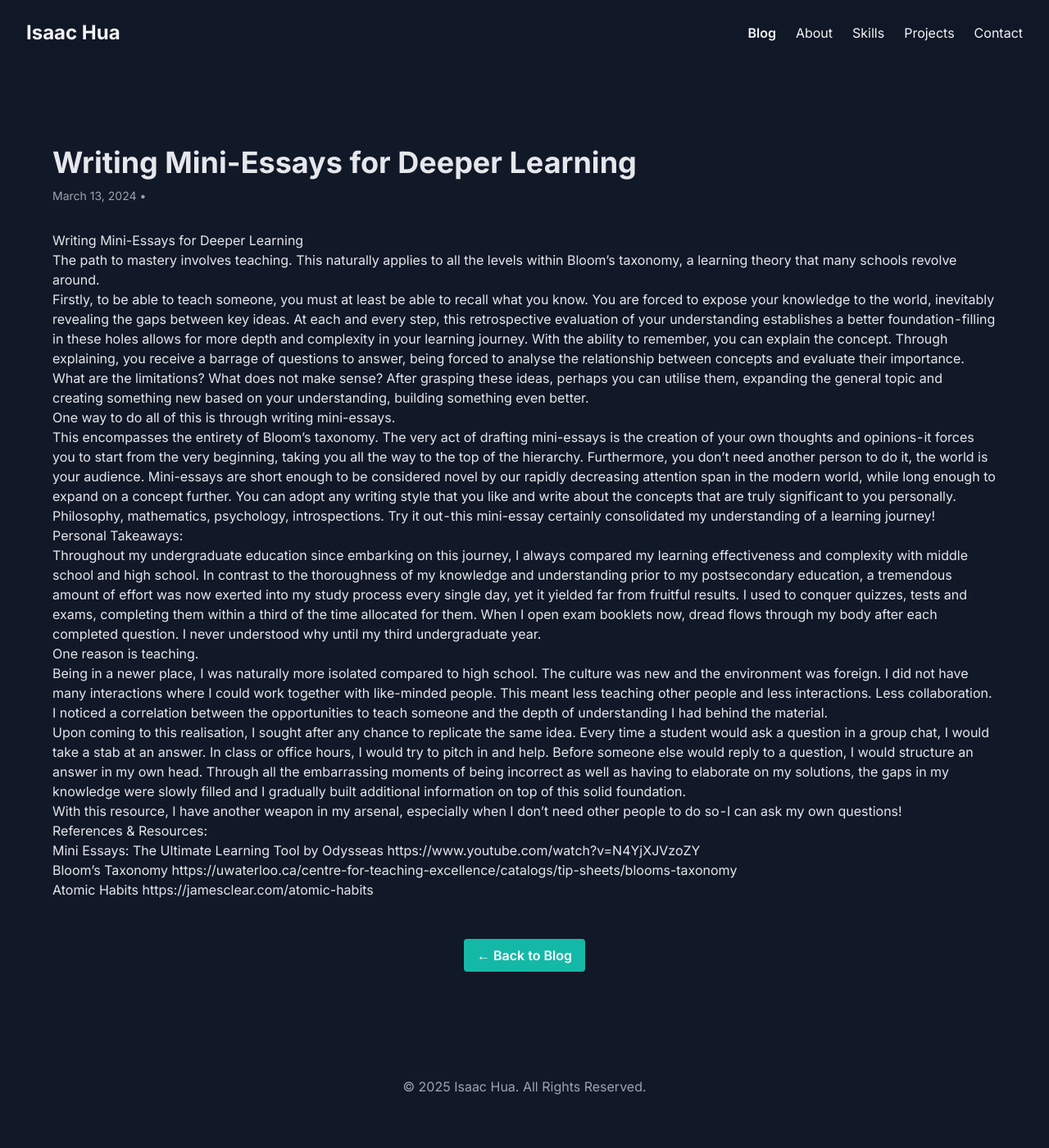
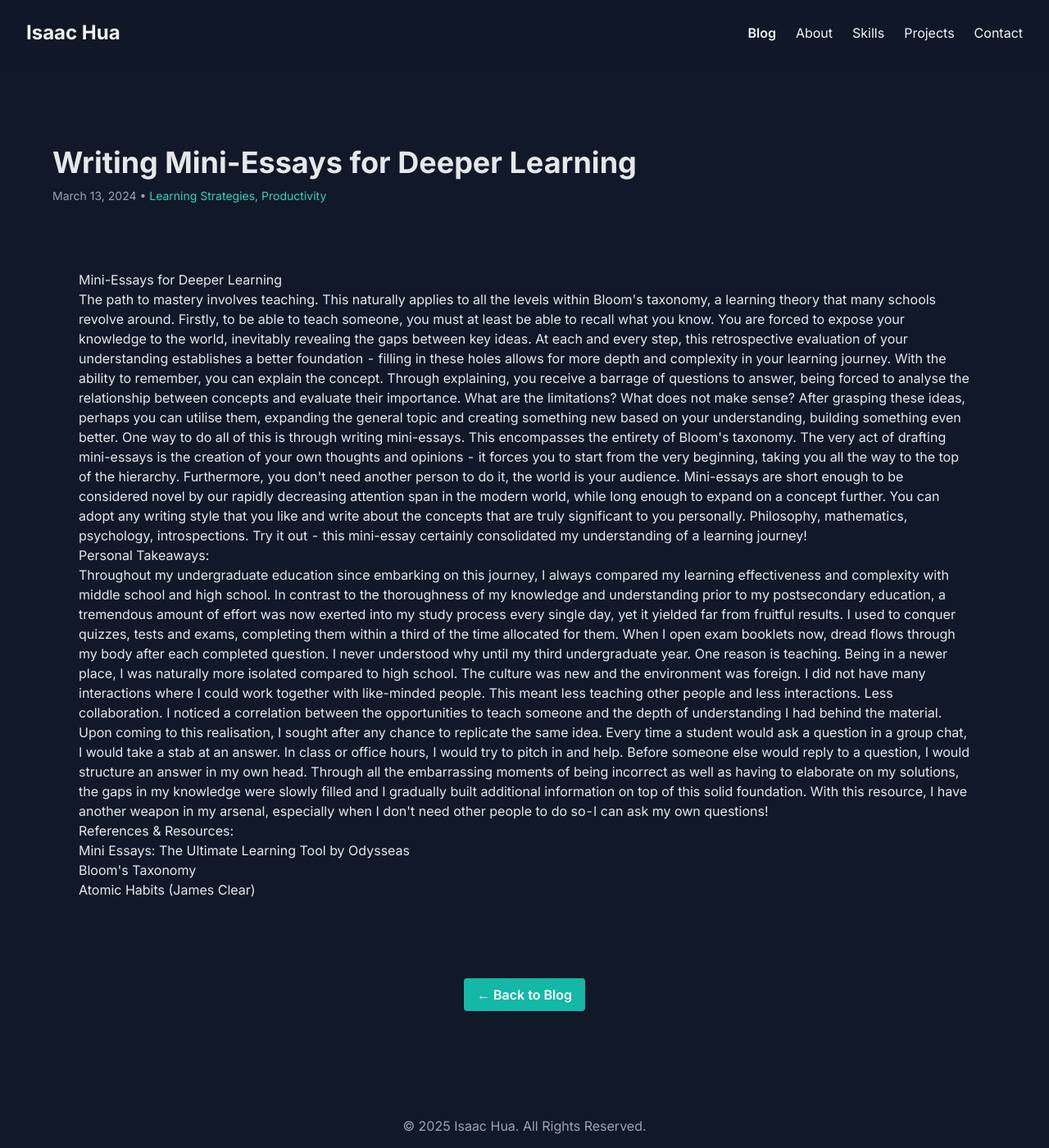
Before and after one commit to isaachuahy/isaachuahy.github.io, a Jekyll site: the page built from _posts/2024-03-13-writing-mini-essays-for-deeper-learning.html, in a window 1280 px wide and 1400 px high. Shown: the whole window at 82% size. Built offline with Jekyll 4.4.1, drawn with Linux system fonts in a browser that asks for light colours; nearby versions of some CDN libraries; some of the changed lines change nothing that is shown.

Commit message:
Changed markdown to HTML for posts

```diff
--- a/_layouts/post.html
+++ b/_layouts/post.html
@@ -19,7 +19,7 @@ layout: default
 
   <!-- Post Content -->
   <div class="fade-in-section">
-    {{ content | markdownify }}
+    {{ content }}
   </div>
 
   <!-- Back to Blog Link -->
--- /dev/null
+++ b/_posts/2024-03-13-writing-mini-essays-for-deeper-learning.html
@@ -0,0 +1,50 @@
+---
+layout: post
+title: "Writing Mini-Essays for Deeper Learning"
+date: 2024-03-13 04:00:00 -0400
+categories:
+  - Learning Strategies
+  - Productivity
+excerpt: >
+    The path to mastery involves teaching.
+---
+
+<article class="prose lg:prose-xl mx-auto py-12 px-4 sm:px-6 lg:px-8 text-gray-200">
+<header><h1>Mini-Essays for Deeper Learning</h1></header>
+<section><p>
+The path to mastery involves teaching. This naturally applies to all the levels within Bloom's taxonomy, a learning theory that many schools revolve around.
+
+
+Firstly, to be able to teach someone, you must at least be able to recall what you know. You are forced to expose your knowledge to the world, inevitably revealing the gaps between key ideas. At each and every step, this retrospective evaluation of your understanding establishes a better foundation  -  filling in these holes allows for more depth and complexity in your learning journey. With the ability to remember, you can explain the concept. Through explaining, you receive a barrage of questions to answer, being forced to analyse the relationship between concepts and evaluate their importance. What are the limitations? What does not make sense? After grasping these ideas, perhaps you can utilise them, expanding the general topic and creating something new based on your understanding, building something even better.
+
+
+One way to do all of this is through writing mini-essays.
+
+
+This encompasses the entirety of Bloom's taxonomy. The very act of drafting mini-essays is the creation of your own thoughts and opinions  -  it forces you to start from the very beginning, taking you all the way to the top of the hierarchy. Furthermore, you don't need another person to do it, the world is your audience. Mini-essays are short enough to be considered novel by our rapidly decreasing attention span in the modern world, while long enough to expand on a concept further. You can adopt any writing style that you like and write about the concepts that are truly significant to you personally. Philosophy, mathematics, psychology, introspections. Try it out  -  this mini-essay certainly consolidated my understanding of a learning journey!
+</p>
+</section>
+
+<section><h2>Personal Takeaways:</h2>
+<p>Throughout my undergraduate education since embarking on this journey, I always compared my learning effectiveness and complexity with middle school and high school. In contrast to the thoroughness of my knowledge and understanding prior to my postsecondary education, a tremendous amount of effort was now exerted into my study process every single day, yet it yielded far from fruitful results. I used to conquer quizzes, tests and exams, completing them within a third of the time allocated for them. When I open exam booklets now, dread flows through my body after each completed question. I never understood why until my third undergraduate year.
+
+
+One reason is teaching.
+
+
+Being in a newer place, I was naturally more isolated compared to high school. The culture was new and the environment was foreign. I did not have many interactions where I could work together with like-minded people. This meant less teaching other people and less interactions. Less collaboration. I noticed a correlation between the opportunities to teach someone and the depth of understanding I had behind the material.
+
+
+Upon coming to this realisation, I sought after any chance to replicate the same idea. Every time a student would ask a question in a group chat, I would take a stab at an answer. In class or office hours, I would try to pitch in and help. Before someone else would reply to a question, I would structure an answer in my own head. Through all the embarrassing moments of being incorrect as well as having to elaborate on my solutions, the gaps in my knowledge were slowly filled and I gradually built additional information on top of this solid foundation.
+
+
+With this resource, I have another weapon in my arsenal, especially when I don't need other people to do so - I can ask my own questions!
+</p></section>
+<section><h2>References & Resources:</h2>
+<ul>
+    <li><a href="https://www.youtube.com/watch?v=N4YjXJVzoZY">Mini Essays: The Ultimate Learning Tool by Odysseas</a></li>
+    <li><a href="https://uwaterloo.ca/centre-for-teaching-excellence/catalogs/tip-sheets/blooms-taxonomy">Bloom's Taxonomy</a></li>
+    <li><a href="https://jamesclear.com/atomic-habits">Atomic Habits</a> (James Clear)</li>
+</ul>
+</section>
+</article>
--- a/_posts/2024-03-13-writing-mini-essays-for-deeper-learning.md
+++ /dev/null
@@ -1,47 +0,0 @@
----
-layout: post
-title: "Writing Mini-Essays for Deeper Learning"
-date: 2024-03-13 04:00:00 -0400
-excerpt: >
-    The path to mastery involves teaching.
----
-
-# Writing Mini-Essays for Deeper Learning
-
-
-The path to mastery involves teaching. This naturally applies to all the levels within Bloom's taxonomy, a learning theory that many schools revolve around.
-
-
-Firstly, to be able to teach someone, you must at least be able to recall what you know. You are forced to expose your knowledge to the world, inevitably revealing the gaps between key ideas. At each and every step, this retrospective evaluation of your understanding establishes a better foundation - filling in these holes allows for more depth and complexity in your learning journey. With the ability to remember, you can explain the concept. Through explaining, you receive a barrage of questions to answer, being forced to analyse the relationship between concepts and evaluate their importance. What are the limitations? What does not make sense? After grasping these ideas, perhaps you can utilise them, expanding the general topic and creating something new based on your understanding, building something even better.
-
-
-One way to do all of this is through writing mini-essays.
-
-
-This encompasses the entirety of Bloom's taxonomy. The very act of drafting mini-essays is the creation of your own thoughts and opinions - it forces you to start from the very beginning, taking you all the way to the top of the hierarchy. Furthermore, you don't need another person to do it, the world is your audience. Mini-essays are short enough to be considered novel by our rapidly decreasing attention span in the modern world, while long enough to expand on a concept further. You can adopt any writing style that you like and write about the concepts that are truly significant to you personally. Philosophy, mathematics, psychology, introspections. Try it out - this mini-essay certainly consolidated my understanding of a learning journey!
-
-
-## Personal Takeaways:
-
-
-Throughout my undergraduate education since embarking on this journey, I always compared my learning effectiveness and complexity with middle school and high school. In contrast to the thoroughness of my knowledge and understanding prior to my postsecondary education, a tremendous amount of effort was now exerted into my study process every single day, yet it yielded far from fruitful results. I used to conquer quizzes, tests and exams, completing them within a third of the time allocated for them. When I open exam booklets now, dread flows through my body after each completed question. I never understood why until my third undergraduate year.
-
-
-One reason is teaching.
-
-
-Being in a newer place, I was naturally more isolated compared to high school. The culture was new and the environment was foreign. I did not have many interactions where I could work together with like-minded people. This meant less teaching other people and less interactions. Less collaboration. I noticed a correlation between the opportunities to teach someone and the depth of understanding I had behind the material.
-
-
-Upon coming to this realisation, I sought after any chance to replicate the same idea. Every time a student would ask a question in a group chat, I would take a stab at an answer. In class or office hours, I would try to pitch in and help. Before someone else would reply to a question, I would structure an answer in my own head. Through all the embarrassing moments of being incorrect as well as having to elaborate on my solutions, the gaps in my knowledge were slowly filled and I gradually built additional information on top of this solid foundation.
-
-
-With this resource, I have another weapon in my arsenal, especially when I don't need other people to do so - I can ask my own questions!
-
-
-## References & Resources:
-
-
-- Mini Essays: The Ultimate Learning Tool by Odysseas https://www.youtube.com/watch?v=N4YjXJVzoZY
-- Bloom's Taxonomy https://uwaterloo.ca/centre-for-teaching-excellence/catalogs/tip-sheets/blooms-taxonomy
-- Atomic Habits https://jamesclear.com/atomic-habits
```
